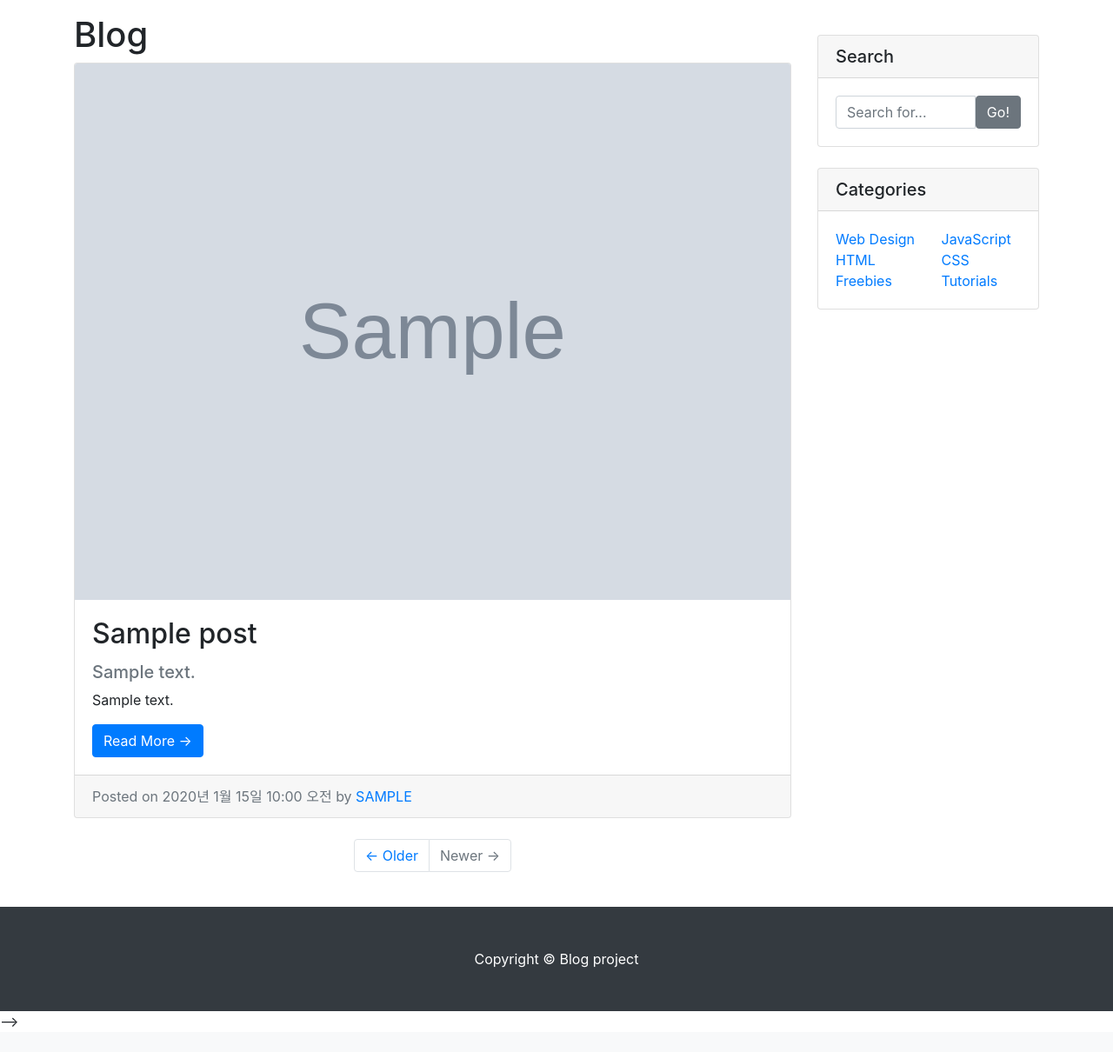
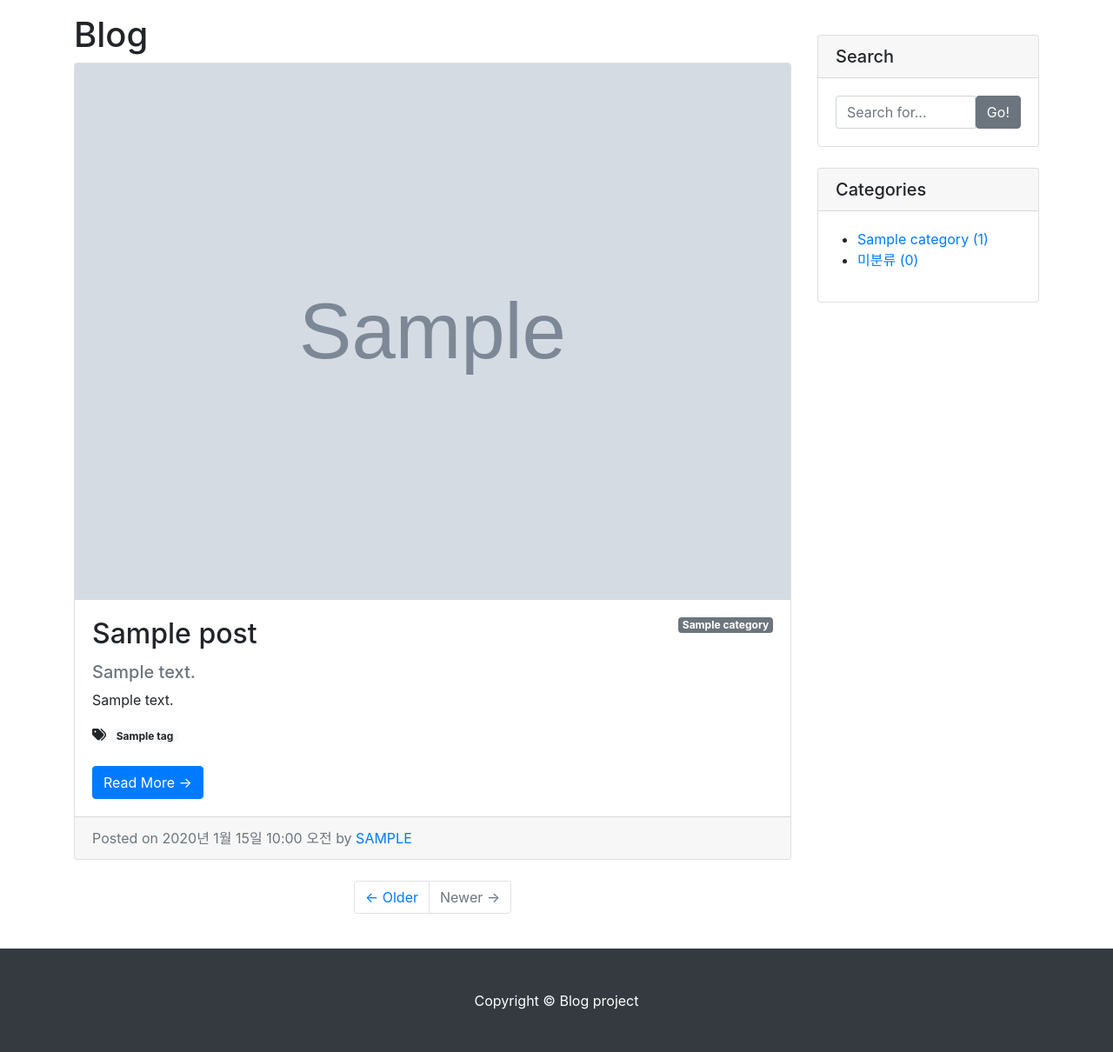
Before and after one commit to jinhyukbae/django_project, a Django app: page /blog/ in a window 1280 px wide. Shown: the part 56-1266 px from the top of the page at 87% size. Before the commit the page ends 1237 px from the top, so only its background shows below. Run offline with Django 4.2, Linux system fonts and the light colour scheme; tables that the repository leaves empty hold one stand-in row (values such as "Sample post"); grey boxes marked "Sample" are stand-in pictures; some libraries are stand-ins or nearby versions.

Commit message:
포스트 작성 및 수정 페이지 추가 태그 생성 기능 추가 create 기능 update 기능.

```diff
--- a/blog/templates/blog/base.html
+++ b/blog/templates/blog/base.html
@@ -36,24 +36,19 @@
                 </div>
 
                 <!-- Categories widget-->
-                <div class="card mb-4">
+                <div class="card mb-4" id="categories-card">
                     <h5 class="card-header">Categories</h5>
                     <div class="card-body">
                         <div class="row">
-                            <div class="col-sm-6">
-                                <ul class="list-unstyled mb-0">
-                                    <li><a href="#!">Web Design</a></li>
-                                    <li><a href="#!">HTML</a></li>
-                                    <li><a href="#!">Freebies</a></li>
-                                </ul>
-                            </div>
-                            <div class="col-sm-6">
-                                <ul class="list-unstyled mb-0">
-                                    <li><a href="#!">JavaScript</a></li>
-                                    <li><a href="#!">CSS</a></li>
-                                    <li><a href="#!">Tutorials</a></li>
-                                </ul>
-                            </div>
+                                <ul>
+                                 {% for category in categories %}
+                                    <li>
+                                         <a href="{{ category.get_absolute_url }}">{{ category }} ({{ category.post_set.count }})</a>
+                                    </li>
+                                    {% endfor %}
+                                    <li>
+                                         <a href="/blog/category/no_category/">미분류 ({{ no_category_post_count }})</a>
+                                    </li>
                         </div>
                     </div>
 
--- a/blog/templates/blog/post_list.html
+++ b/blog/templates/blog/post_list.html
@@ -1,14 +1,35 @@
 {% extends 'blog/base.html' %}
 {% block main_area %}
-                    <h1>Blog</h1>
+
+{% if user.is_authenticated%}
+<!--권한이 있는 유저인가 1차 확인 -->
+    {% if user.is_superuser or user.is_staff %}
+<!--staff 권한이 있거나 어드민 이여야 버튼이 보인다-->
+        <a class="btn btn-info btn-sm float-right" href="/blog/create_post/" role="button"><i class="fas fa-pen"></i>&nbsp;&nbsp;New Post</a>
+    {% endif %}
+{% endif %}
+
+
+                   <h1>Blog
+                       {% if category %}
+                       <span class="badge badge-secondary">
+                           {{ category }}
+                       </span>
+                       {% endif %}
+                       {% if tag %}
+                       <span class="badge badge-secondary">
+                           {{ tag }}
+                       </span>
+                       {% endif %}
+                   </h1>
 
                     {% if post_list.exists %}
 <!--                    데이터 존재유무 exists 로 확인-->
                 <!-- Blog Post -->
-                {% for p in post_list %}
 
+                    {% for p in post_list %}
                 <!-- Blog Post -->
-                <div class="card mb-4">
+                <div class="card mb-4" id="post-{{p.pk}}">
                     {% if p.head_image %}
                     <img class="card-img-top" src="{{ p.head_image.url }}" alt="{{ p }} head image">
                     {% else %}
@@ -16,12 +37,28 @@
                     {% endif %}
 
                     <div class="card-body">
+                        {% if p.category %}
+                        <span class="badge badge-secondary float-right">{{ p.category }}</span>
+                        {% else %}
+                        <span class="badge badge-secondary float-right">미분류</span>
+                        {% endif %}
+
                         <h2 class="card-title">{{ p.title }}</h2>
                         {% if p.hook_text %}
                         <h5 class="text-muted">{{ p.hook_text }}</h5>
                         {% endif %}
                         <p class="card-text">{{ p.content | truncatewords:20 }}</p>
 <!--                        truncatewords 문자 제한 p.content 본문 내용중에 20자만 보이게 됨-->
+                        {% if p.tags.exists %}
+<!--                        tags가 존재하면 exists-->
+                        <i class="fas fa-tags"></i>
+                            {% for tag in p.tags.iterator %}
+<!--                        모든 태그 목록을 하나하나 반복해서 iterator 가져와서-->
+                                <a href="{{ tag.get_absolute_url }}"><span class="badge badge-pill badge-light">{{ tag }}</span></a>
+                            {% endfor %}
+                            <br/>
+                            <br/>
+                        {% endif %}
                         <a href="{{ p.get_absolute_url }}" class="btn btn-primary">Read More &rarr;</a>
                     </div>
                     <div class="card-footer text-muted">
--- a/blog/urls.py
+++ b/blog/urls.py
@@ -5,6 +5,11 @@ from . import views
 urlpatterns = [
     # path('<int:pk>/', views.single_post_page), # int 타입의 pk데이터(id값) 127.0.0.1/8000/1, 2, 3 ...
     # path('', views.index),
+    path('update_post/<int:pk>/', views.PostUpdate.as_view()),
+    path('category/<str:slug>/',views.category_page),
     path('', views.PostList.as_view()),
     path('<int:pk>/', views.PostDetail.as_view()),
+    path('tag/<str:slug>/', views.tag_page),
+    path('create_post/', views.PostCreate.as_view()),
+
 ]
--- a/blog/views.py
+++ b/blog/views.py
@@ -1,11 +1,19 @@
-from django.shortcuts import render
-from .models import Post
-from django.views.generic import ListView, DetailView
+from django.shortcuts import render, redirect #   redirect url을 재지정 해줌
+from .models import Post, Category, Tag
+from django.views.generic import ListView, DetailView, CreateView,UpdateView
+from django.contrib.auth.mixins import LoginRequiredMixin, UserPassesTestMixin
+from django.utils.text import slugify
+from django.core.exceptions import PermissionDenied
 
 class PostList(ListView): #LISTVIEW 블로그 글 리스트 보기 장고 내장 함수
     model = Post
     ordering = '-pk'
 
+    def get_context_data(self, **kwargs):
+        context = super(PostList, self).get_context_data()
+        context['categories'] = Category.objects.all()
+        context['no_category_post_count'] = Post.objects.filter(category=None).count()
+        return context
     # template_name = 'blog/index.html'
 
 # Create your views here.
@@ -23,6 +31,12 @@ class PostList(ListView): #LISTVIEW 블로그 글 리스트 보기 장고 내장
 class PostDetail(DetailView): # DetailView 상세보기 장고 내장 함수
     model = Post
 
+    def get_context_data(self, **kwargs):
+        context = super(PostDetail, self).get_context_data()
+        context['categories'] = Category.objects.all()
+        context['no_category_post_count'] = Post.objects.filter(category=None).count()
+        return context
+
 # def single_post_page(request, pk):
 #     post = Post.objects.get(pk=pk)
 #
@@ -33,3 +47,114 @@ class PostDetail(DetailView): # DetailView 상세보기 장고 내장 함수
 #             'post': post,
 #         }
 #     )
+
+class PostCreate(LoginRequiredMixin,UserPassesTestMixin,CreateView):
+    model = Post
+    fields = ['title','hook_text','content','head_image','file_upload','category']
+
+    def test_func(self):
+        return self.request.user.is_superuser or self.request.user.is_staff
+
+    def form_valid(self, form):
+        current_user = self.request.user # 글 작성(request)하는 유저 표기
+        if current_user.is_authenticated and (current_user.is_staff or current_user.is_superuser):
+            # authenticated 인증된 사용자냐? true false staff권한 or superuser 권한
+            form.instance.author = current_user # form 객체에 작성자로 넣겠다
+            response = super(PostCreate, self).form_valid(form)
+
+            tags_str = self.request.POST.get('tags_str') # 수정 요청(request)을 post 방식으로
+            # #post_form에 tags_str id 태그 요소인 애들 가져옴
+            if tags_str:
+                tags_str = tags_str.strip() # 한칸씩 띄면서 쓰인 것들을 잘라서 가져옴 가져옴 #감자 #고구마 #배우
+
+                tags_str = tags_str.replace(',', ';')
+                tags_list = tags_str.split(';')
+
+                for t in tags_list:
+                    t = t.strip()
+                    tag, is_tag_created = Tag.objects.get_or_create(name=t)
+                    # 태그랑 태그 생성여부 리턴
+                    if is_tag_created:
+                        tag.slug = slugify(t, allow_unicode=True)
+                        tag.save()
+                    self.object.tags.add(tag)
+
+            return response
+
+        else:
+            return redirect('/blog/')
+
+
+
+class PostUpdate(LoginRequiredMixin, UpdateView):
+    model = Post
+    fields = ['title','hook_text','content','head_image','file_upload', 'category']
+
+    template_name = 'blog/post_update_form.html'
+
+    def get_context_data(self, **kwargs):
+        context = super(PostUpdate, self).get_context_data()
+        if self.object.tags.exists(): #object 태그가 존재하면
+            tags_str_list = list() # 태그가 담길 리스트를 생성
+            for t in self.object.tags.all():
+                tags_str_list.append(t.name) # 차례차례로 바인드
+            context['tags_str_default'] = '; '.join(tags_str_list)
+        return context
+
+    def dispatch(self, request, *args, **kwargs):
+        if request.user.is_authenticated and request.user == self.get_object().author:
+            # 로그인된 상태 and request.user가 작성자냐 ==
+            return super(PostUpdate, self).dispatch(request, *args, **kwargs) # dispatch get이냐 post냐를 구분
+        # postupdate를 할 수 있는 권한 부여
+        else:
+            # 아니면 permissiondenied
+            raise PermissionDenied
+
+    def form_valid(self, form):
+        response = super(PostUpdate, self).form_valid(form)
+        self.object.tags.clear()
+        tags_str = self.request.POST.get('tags_str')
+        if tags_str:
+            tags_str = tags_str.strip()
+            tags_str = tags_str.replace(',', ';')
+            tags_list = tags_str.split(';')
+            for t in tags_list:
+                t = t.strip()
+                tag, is_tag_created = Tag.objects.get_or_create(name=t)
+                if is_tag_created:
+                    tag.slug = slugify(t, allow_unicode=True)
+                    tag.save()
+                self.object.tags.add(tag)
+        return response
+
+def category_page(request, slug):
+    if slug == 'no_category':
+        category = '미분류'
+        post_list = Post.objects.filter(category=None)
+    else:
+        category = Category.objects.get(slug=slug)
+        post_list = Post.objects.filter(category=category)
+    return render(
+        request,
+        'blog/post_list.html',
+        {
+            'post_list': post_list,
+            'categories': Category.objects.all(),
+            'no_category_post_count': Post.objects.filter(category=None).count(),
+            'category': category,
+        }
+    )
+
+def tag_page(request, slug):
+        tag = Tag.objects.get(slug=slug)
+        post_list = tag.post_set.all()
+
+        return render(
+        request,
+        'blog/post_list.html',
+        {
+            'post_list': post_list,
+            'categories': Category.objects.all(),
+            'no_category_post_count': Post.objects.filter(category=None).count(),
+        }
+    )
```
Also changed, not shown: blog/admin.py (+11 -1 lines), blog/models.py (+29 -0 lines), blog/templates/blog/base_full_width.html (added, +38 -0 lines), blog/templates/blog/post_detail.html (+18 -0 lines), blog/templates/blog/post_form.html (added, +18 -0 lines), blog/templates/blog/post_update_form.html (added, +22 -0 lines), blogproject/settings.py (+8 -8 lines).
